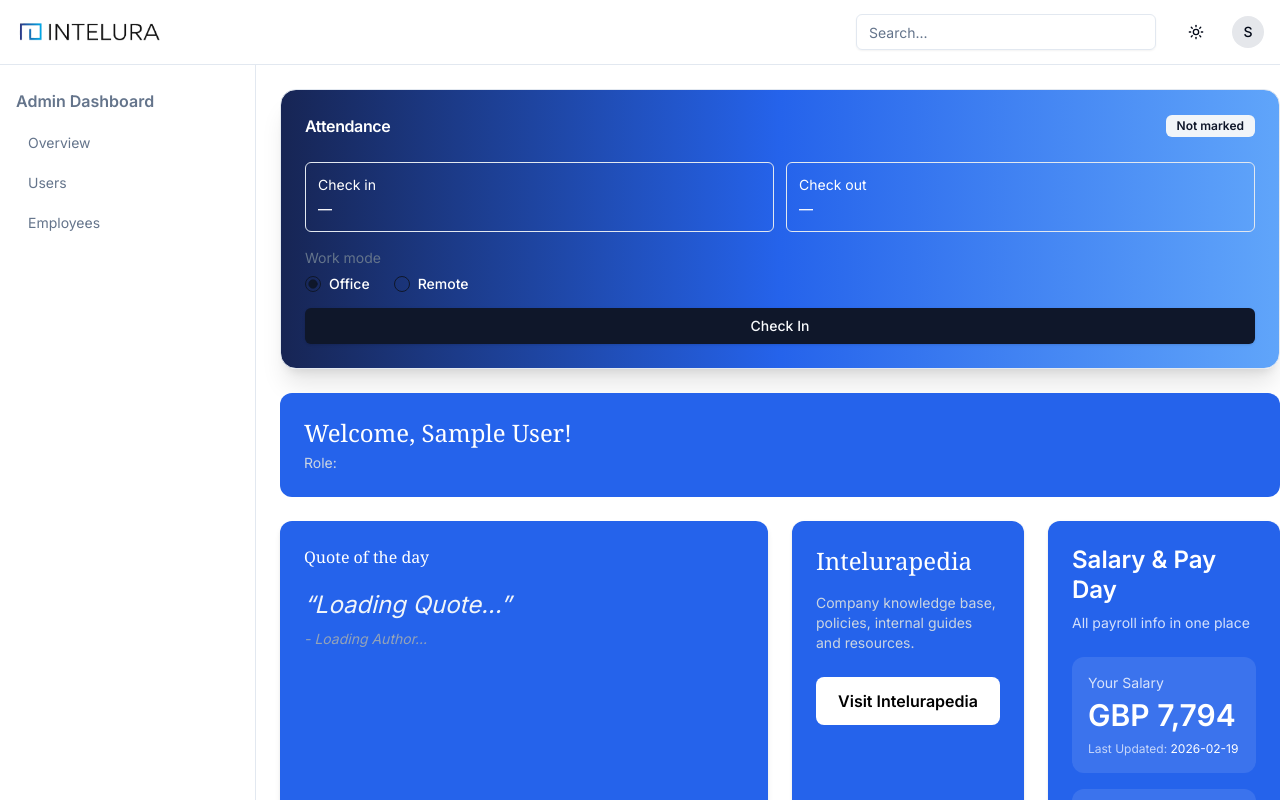
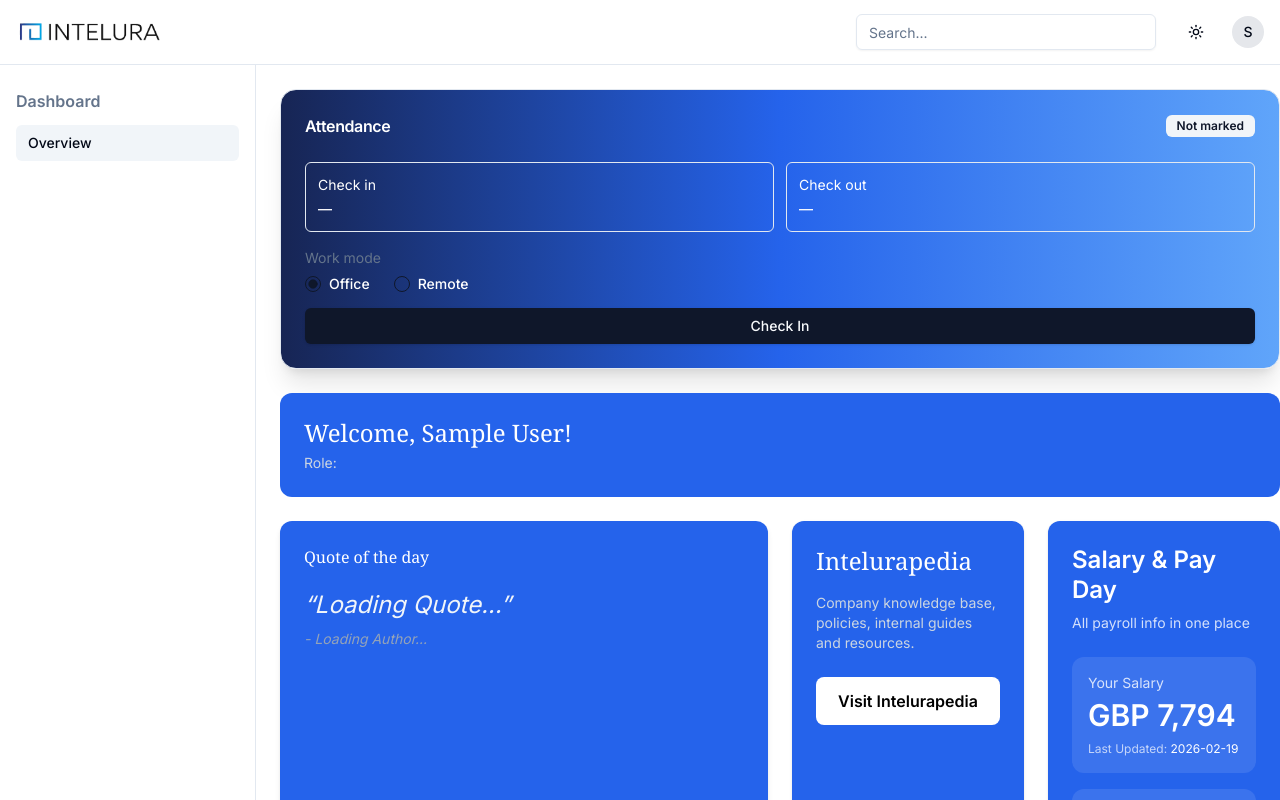
Before and after one commit to charles199811/hris-system, a Next.js app: page / in a window 1280 px wide. Shown: the top 800 px of the page. Built offline with nearby package versions, Linux system fonts and the light colour scheme; no server answers; the database is empty; sample sign-in values are in the browser's storage.

Commit message:
front end update v2

```diff
--- a/app/(root)/layout.tsx
+++ b/app/(root)/layout.tsx
@@ -4,7 +4,7 @@ import Link from "next/link";
 import Menu from "@/components/shared/header/menu";
 // import MainNav from "./main-nav";
 import { Input } from "@/components/ui/input";
-import AdminSidebar from "@/components/admin/ui/admin-sidebar";
+import UserSidebar from "@/components/user-dashboard/users-sidebar";
 // import AdminSearch from "@/components/admin/admin-search";
 
 export default function RootLayout({
@@ -46,9 +46,8 @@ export default function RootLayout({
         <div className="container mx-auto flex gap-6">
           {/* Sidebar */}
           <aside className="hidden md:block w-64 border-r py-6">
-            <AdminSidebar />
+            <UserSidebar />
           </aside>
-
           {/* Page content */}
           <main className="flex-1 py-6">{children}</main>
         </div>
--- /dev/null
+++ b/components/user-dashboard/users-sidebar.tsx
@@ -0,0 +1,44 @@
+"use client";
+
+import Link from "next/link";
+import { usePathname } from "next/navigation";
+import { cn } from "@/lib/utils";
+
+const links = [
+  { title: "Overview", href: "" },
+  // { title: "", href: "" },
+  // { title: "", href: "" },
+];
+
+export default function Sidebar() {
+  const pathname = usePathname();
+
+  return (
+    <div className="px-4">
+      <p className="text-base font-semibold text-muted-foreground mb-3">
+        Dashboard
+      </p>
+
+      <nav className="flex flex-col gap-1">
+        {links.map((item) => {
+          const active = pathname.startsWith(item.href);
+
+          return (
+            <Link
+              key={item.href}
+              href={item.href}
+              className={cn(
+                "rounded-md px-3 py-2 text-sm transition-colors",
+                active
+                  ? "bg-muted font-medium text-foreground"
+                  : "text-muted-foreground hover:bg-muted hover:text-foreground"
+              )}
+            >
+              {item.title}
+            </Link>
+          );
+        })}
+      </nav>
+    </div>
+  );
+}
```
